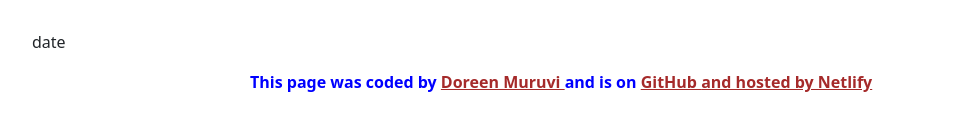
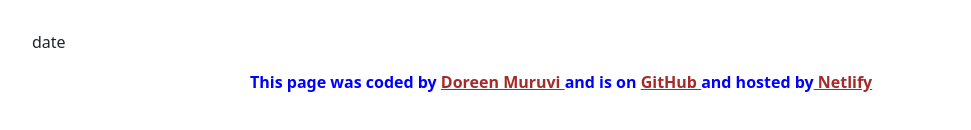
Before and after one commit to Dyroleon/fastrack, a website: page index.html in a window 1280 px wide. Shown: the part 270-400 px from the top of the page, without its empty margins (50-1021 px from the left). Drawn offline with nearby package versions, Linux system fonts and the light colour scheme.

Commit message:
modified links

```diff
--- a/index.html
+++ b/index.html
@@ -44,8 +44,8 @@
     </div>
     <footer class="footer"> This page was coded by <a class=" link1
         " href="https://github.com/Dyroleon/fastrack"> Doreen Muruvi </a> and is on <a class=" link2"
-            href="https://github.com/Dyroleon"> GitHub </a><a class=" link3" a
-            href="https://main--relaxed-quokka-477876.netlify.app/ "> and hosted by Netlify</a> </footer>
+            href="https://github.com/Dyroleon"> GitHub </a> and hosted by<a class=" link3"
+            href="https://main--relaxed-quokka-477876.netlify.app/ "> Netlify</a></footer>
     </div>
 
 </body>
```
